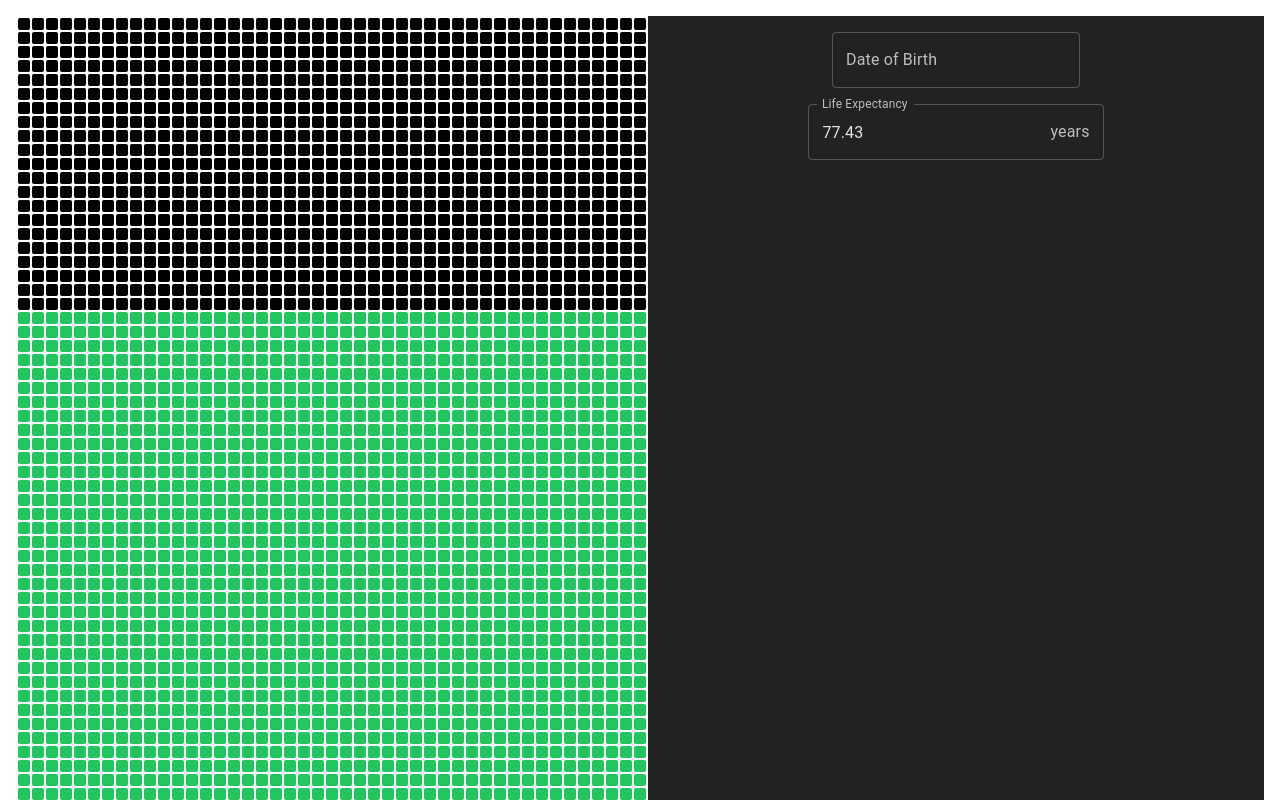
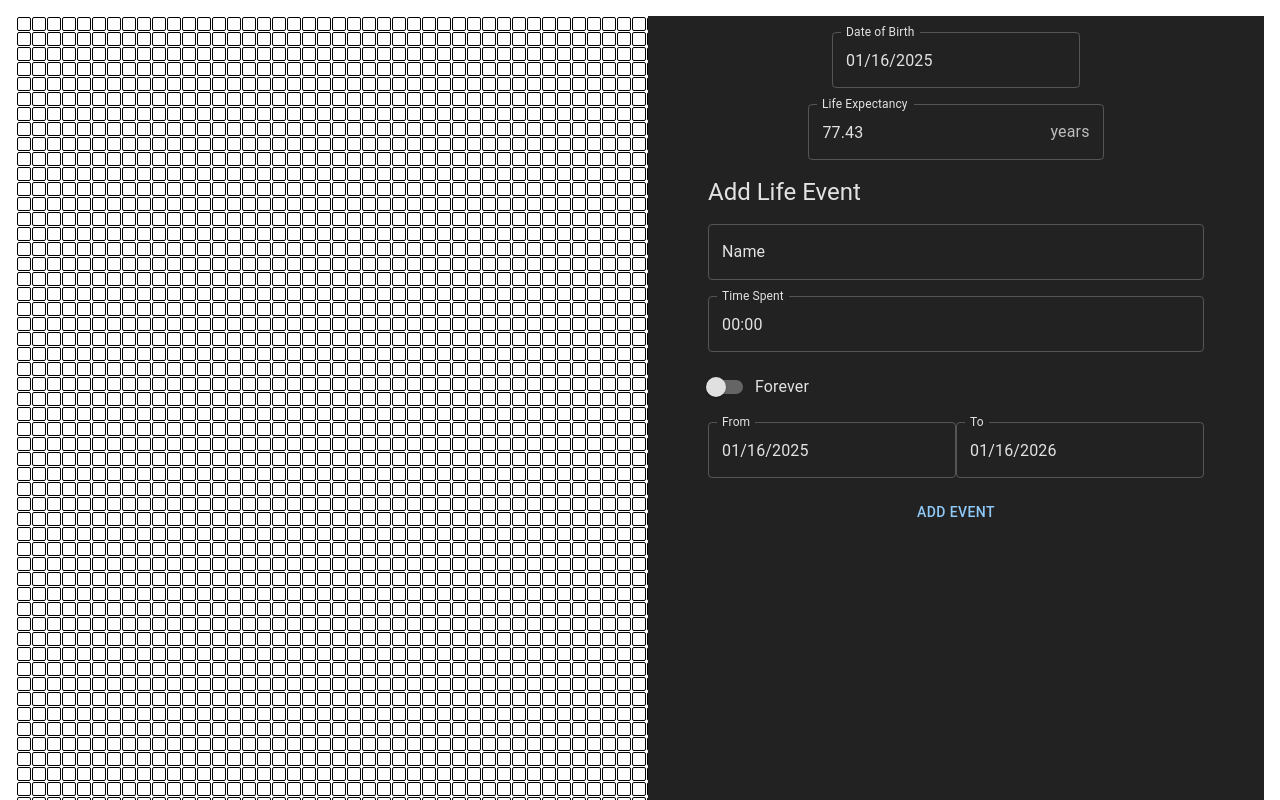
Before and after one commit to KevinPNguy01/Where-did-the-Weeks-Go, a React (Vite) app: page / in a window 1280 px wide. Shown: the top 800 px of the page. Built offline with nearby package versions, Linux system fonts and the light colour scheme.

Commit message:
Add custom life activities

```diff
--- a/src/App.tsx
+++ b/src/App.tsx
@@ -7,17 +7,20 @@ import { AdapterDayjs } from '@mui/x-date-pickers/AdapterDayjs';
 import { LocalizationProvider } from '@mui/x-date-pickers/LocalizationProvider';
 import { UserContext } from './contexts/UserContext'
 import { useState } from 'react'
+import dayjs from 'dayjs'
+import { LifeActivity } from './types/LifeActivity'
 
 function App() {
-    const [birthDate, setBirthDate] = useState(new Date(2004, 0, 21));
+    const [birthDate, setBirthDate] = useState(dayjs());
     const [lifeExpectancy, setLifeExpectancy] = useState(77.43);
+    const [activities, setActivities] = useState<LifeActivity[]>([]);
 
     return (
         <LocalizationProvider dateAdapter={AdapterDayjs}>
             <ThemeProvider theme={theme}>
-                <UserContext.Provider value={{birthDate, setBirthDate, lifeExpectancy, setLifeExpectancy}}>
+                <UserContext.Provider value={{birthDate, setBirthDate, lifeExpectancy, setLifeExpectancy, activities, setActivities}}>
                     <div className='grid grid-cols-2 p-4 gap-4'>
-                        <div><Calendar/></div>
+                        <div><Calendar activities={activities}/></div>
                         <UserInfoForm/>
                     </div>
                 </UserContext.Provider>
--- /dev/null
+++ b/src/components/AddEvent.tsx
@@ -0,0 +1,52 @@
+import { Button, FormControlLabel, Switch, Typography } from "@mui/material";
+import Box from "@mui/material/Box/Box";
+import TextField from "@mui/material/TextField/TextField";
+import { DatePicker } from "@mui/x-date-pickers/DatePicker/DatePicker";
+import { FieldChangeHandler } from "@mui/x-date-pickers/internals/hooks/useField/useField.types";
+import { TimeValidationError } from "@mui/x-date-pickers/models/validation";
+import { TimeField } from "@mui/x-date-pickers/TimeField/TimeField";
+import dayjs, { Dayjs } from "dayjs";
+import { useContext, useState } from "react";
+import { UserContext } from "../contexts/UserContext";
+import { diffWeeks } from "../utils/time";
+
+export function AddEvent() {
+    const {birthDate, lifeExpectancy, activities, setActivities} = useContext(UserContext);
+    const [name, setName] = useState("");
+    const [startDate, setStartDate] = useState(dayjs());
+    const [endDate, setEndDate] = useState(dayjs().add(1, "year"));
+    const [timeSpent, setTimeSpent] = useState(dayjs("2000-00-00T00:00"));
+    const [everyday, setEveryday] = useState(false);
+
+    const submitHandler = () => {
+        const today = dayjs();
+        let start = startDate;
+        let end = endDate;
+        setActivities([...activities, {name, start, end, everyday, timeSpent: timeSpent.get("hours") * 60 + timeSpent.get("minutes")}])
+    }
+
+    return (
+        <Box className="flex flex-col gap-4">
+            <Typography variant="h5">Add Life Event</Typography>
+            <TextField label="Name" value={name} onChange={(e) => setName(e.target.value)}/>
+            <TimeField
+                label="Time Spent"
+                value={timeSpent}
+                onChange={(e) => {if (e) setTimeSpent(e)}}
+                format="HH:mm"
+                ampm={false}
+            />
+            <FormControlLabel
+                label="Forever"
+                control={
+                    <Switch value={everyday} onChange={(e) => setEveryday(e.target.checked)}/>
+                }
+            />
+            <Box>
+                <DatePicker disabled={everyday} value={startDate} onChange={(e) => {if (e) setStartDate(e)}} label="From"/>
+                <DatePicker disabled={everyday} value={endDate} onChange={(e) => {if (e) setEndDate(e)}} label="To"/>
+            </Box>
+            <Button onClick={submitHandler}>Add Event</Button>
+        </Box>
+    )
+}
--- a/src/components/Calendar.tsx
+++ b/src/components/Calendar.tsx
@@ -1,23 +1,34 @@
 import { useContext } from "react";
 import { UserContext } from "../contexts/UserContext";
+import { LifeActivity } from "../types/LifeActivity";
+import dayjs from "dayjs";
+import { diffWeeks } from "../utils/time";
 
-export function Calendar() {
+export function Calendar({activities}: {activities: LifeActivity[]}) {
     const {birthDate, lifeExpectancy} = useContext(UserContext);
 
-    const today = new Date();
-    const dateBefore = Date.UTC(0, today.getMonth(), today.getDate()) < Date.UTC(0, birthDate.getMonth(), birthDate.getDate());
-    const yearsPassed = today.getFullYear() - birthDate.getFullYear() - (dateBefore ? 1: 0);
-    const weeksPassed = Math.floor((today.getTime() - new Date(today.getFullYear() - (dateBefore ? 1 : 0), birthDate.getMonth(), birthDate.getDate()).getTime()) / (1000 * 60 * 60 * 24 * 7));
-    const currentWeekIndex = 52 * yearsPassed + weeksPassed;
+    const today = dayjs();
+
+    const events = [diffWeeks(birthDate, today)].concat(
+        activities.map(({start, end, timeSpent, everyday}) => {
+            let startDate = start;
+            let endDate = end;
+            if (everyday) {
+                startDate = today;
+                endDate = today.add(lifeExpectancy, "years").subtract(today.unix() - birthDate.unix(), "seconds");
+            }
+            return diffWeeks(startDate, endDate) * timeSpent / 24 / 60;
+        })
+    );
     return (
-        <table className="border-separate">
+        <table className="border-separate border-spacing-[1px]">
             <tbody>
                 {Array.from({length: Math.floor(lifeExpectancy)}).map((_, rowIndex) => {
                     return (
-                        <Year index={rowIndex} key={rowIndex} numWeeks={52} events={[currentWeekIndex]}/>
+                        <Year index={rowIndex} key={rowIndex} numWeeks={52} events={events}/>
                     );
                 })}
-                <Year index={Math.floor(lifeExpectancy)} numWeeks={Math.floor((lifeExpectancy % 1) * 52)} events={[currentWeekIndex]}/>
+                <Year index={Math.floor(lifeExpectancy)} numWeeks={Math.floor((lifeExpectancy % 1) * 52)} events={events}/>
             </tbody>
         </table>
     );
@@ -36,7 +47,24 @@ function Year({index, numWeeks, events}: {index: number, numWeeks: number, event
 }
 
 function Week({index, events}: {index: number, events: number[]}) {
+    const colors = [
+        "bg-black",
+        "bg-red-500",
+        "bg-orange-500",
+        "bg-yellow-500",
+        "bg-green-500",
+        "bg-blue-500",
+        "bg-purple-500"
+    ];
+    let color = "";
+    let sum = [...events].reduce((a, b) => a + b, 0);
+    for (let i = events.length-1; i > -1; --i) {
+        if (index < sum) {
+            color = colors[i];
+        }
+        sum -= events[i];
+    }
     return (
-        <td className={`p-1.5 rounded-sm ${index < events[0] ? "bg-black" : "bg-green-500"}`}/>
+        <td className={`p-1.5 border border-black rounded-sm ${color}`}/>
     )
 }
--- a/src/components/UserInfoForm.tsx
+++ b/src/components/UserInfoForm.tsx
@@ -5,9 +5,16 @@ import TextField from "@mui/material/TextField/TextField";
 import { DatePicker } from "@mui/x-date-pickers/DatePicker/DatePicker";
 import { useContext } from "react";
 import { UserContext } from "../contexts/UserContext";
+import { AddEvent } from "./AddEvent";
+import { Dayjs } from "dayjs";
 
 export function UserInfoForm() {
     const {birthDate, setBirthDate, lifeExpectancy, setLifeExpectancy} = useContext(UserContext);
+
+    const birthDateChangeHandler = (e: Dayjs | null) => {
+        if (!e) return;
+        setBirthDate(e);
+    }
 
     const lifeExpectancyChangeHandler = (e: React.ChangeEvent<HTMLInputElement | HTMLTextAreaElement>) => {
         setLifeExpectancy(Math.max(0, Math.min(120, parseFloat(e.target.value))));
@@ -19,7 +26,7 @@ export function UserInfoForm() {
             component="form"
             sx={{backgroundColor:"background.paper"}}
         >
-            <DatePicker onChange={(e) => {if (e) setBirthDate(e.toDate())}} label="Date of Birth"/>
+            <DatePicker value={birthDate} onChange={birthDateChangeHandler} label="Date of Birth"/>
             <TextField
                 label="Life Expectancy"
                 type="number"
@@ -31,6 +38,7 @@ export function UserInfoForm() {
                         }
                 }}
             />
+            <AddEvent/>
         </Box>
     )
 }
--- a/src/contexts/UserContext.ts
+++ b/src/contexts/UserContext.ts
@@ -1,8 +1,12 @@
+import dayjs, { Dayjs } from "dayjs";
 import { createContext } from "react";
+import { LifeActivity } from "../types/LifeActivity";
 
 export const UserContext = createContext({
-    birthDate: new Date(),
-    setBirthDate: (date: Date) => console.log(date),
+    birthDate: dayjs(),
+    setBirthDate: (date: Dayjs) => console.log(date),
     lifeExpectancy: 0,
-    setLifeExpectancy: (years: number) => console.log(years)
+    setLifeExpectancy: (years: number) => console.log(years),
+    activities: [] as LifeActivity[],
+    setActivities: (activities: LifeActivity[]) => console.log(activities)
 });
--- a/src/theme.ts
+++ b/src/theme.ts
@@ -3,9 +3,6 @@ import { createTheme } from "@mui/material";
 export const theme = createTheme({
     palette: {
 		mode: 'dark',
-		primary: {
-			main: '#555',
-		},
 		text: {
 			primary: 'rgba(255,255,255,0.87)',
 		},
@@ -14,4 +11,9 @@ export const theme = createTheme({
 			default: '#333',
 		},
     },
+    typography: {
+        allVariants: {
+            color: 'rgba(255,255,255,0.87)',
+          },
+    }
 });
--- /dev/null
+++ b/src/types/LifeActivity.tsx
@@ -0,0 +1,9 @@
+import { Dayjs } from "dayjs"
+
+export type LifeActivity = {
+    name: string
+    timeSpent: number
+    everyday: boolean
+    start: Dayjs
+    end: Dayjs
+}
--- /dev/null
+++ b/src/utils/time.ts
@@ -0,0 +1,17 @@
+import dayjs, { Dayjs } from "dayjs"
+
+export const diffWeeks = (start: Dayjs, end: Dayjs): number => {
+    const startDate = dayjs(start).subtract(start.year(), "years");
+    const endDate = dayjs(end).subtract(end.year(), "years");
+    const isBefore = startDate.unix() < endDate.unix();
+
+    const yearsDiff = end.year() - start.year() - (isBefore ? 0 : 1);
+
+    const weeksFromYears = Math.floor(yearsDiff * 52);
+
+    const remainingDays = endDate.diff(startDate, 'day') + (isBefore ? 0 : 365);
+
+    const weeksFromDays = Math.floor(remainingDays / 7);
+
+    return weeksFromYears + weeksFromDays;
+};
```
